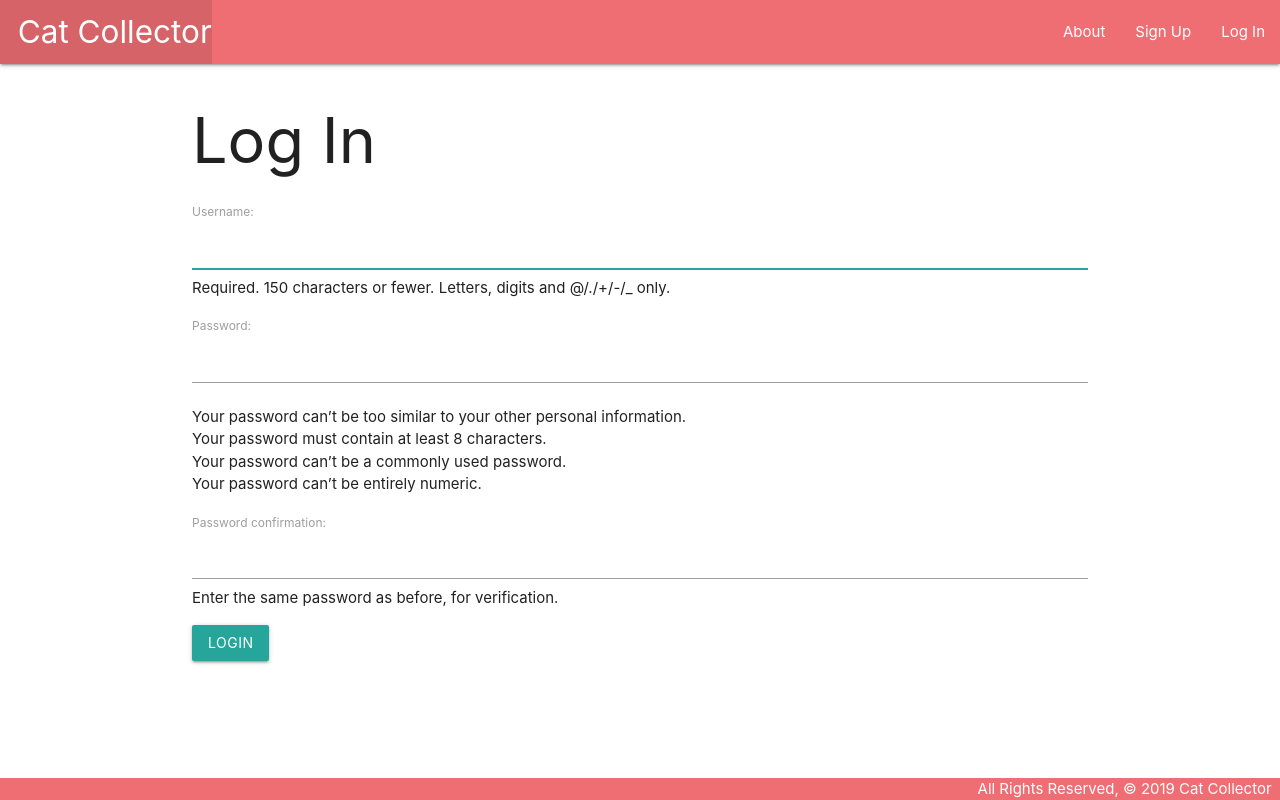
After one commit to beckthetech/catcollector, a Django app: page /accounts/signup/ in a window 1280 px wide. The commit adds this page. Run offline with Django 3.2, Linux system fonts and the light colour scheme.

Commit message:
Add signup" git push

```diff
--- a/main_app/templates/base.html
+++ b/main_app/templates/base.html
@@ -2,6 +2,7 @@
 
 <!DOCTYPE html>
 <html lang="en">
+
 <head>
   <meta charset="UTF-8">
   <meta name="viewport" content="width=device-width, initial-scale=1.0">
@@ -11,6 +12,7 @@
   <link rel="stylesheet" type="text/css" href="{% static 'css/style.css' %}">
   <script src="https://cdnjs.cloudflare.com/ajax/libs/materialize/1.0.0/js/materialize.min.js"></script>
 </head>
+
 <body>
   <header class="navbar-fixed">
     <nav>
@@ -28,6 +30,7 @@
             <li><a href="{% url 'index' %}">View All My Cats</a></li>
             <li><a href="{% url 'logout' %}">Log Out</a></li>
           {% else %}
+            <li><a href="{% url 'signup' %}">Sign Up</a></li>
             <li><a href="{% url 'login' %}">Log In</a></li>
           {% endif %}
         </ul>
@@ -42,4 +45,5 @@
     <div class="right">All Rights Reserved, &copy; 2019 Cat Collector &nbsp;</div>
   </footer>
 </body>
+
 </html>
--- /dev/null
+++ b/main_app/templates/registration/signup.html
@@ -0,0 +1,14 @@
+{% extends 'base.html' %}
+{% block content %}
+
+<h1>Log In</h1>
+
+<!-- Add the login form -->
+<form method="post" action="{% url 'login' %}">
+  {% csrf_token %}
+  {{ form.as_p }}
+  <input type="submit" class="btn" value="login">
+  <input type="hidden" name="next" value="{{ next }}">
+</form>
+
+{% endblock %}
--- a/main_app/urls.py
+++ b/main_app/urls.py
@@ -20,4 +20,5 @@ urlpatterns = [
   path('toys/create/', views.ToyCreate.as_view(), name='toys_create'),
   path('toys/<int:pk>/update/', views.ToyUpdate.as_view(), name='toys_update'),
   path('toys/<int:pk>/delete/', views.ToyDelete.as_view(), name='toys_delete'),
+  path('accounts/signup/', views.signup, name='signup'),
 ]
--- a/main_app/views.py
+++ b/main_app/views.py
@@ -1,6 +1,8 @@
 from django.shortcuts import render, redirect
 from django.views.generic.edit import CreateView, UpdateView, DeleteView
 from django.views.generic import ListView, DetailView
+from django.contrib.auth import login
+from django.contrib.auth.forms import UserCreationForm
 import uuid
 import boto3
 from .models import Cat, Toy, Photo
@@ -106,3 +108,22 @@ class ToyUpdate(UpdateView):
 class ToyDelete(DeleteView):
   model = Toy
   success_url = '/toys/'
+
+def signup(request):
+  error_message = ''
+  if request.method == 'POST':
+    # This is how to create a 'user' form object
+    # that includes the data from the browser
+    form = UserCreationForm(request.POST)
+    if form.is_valid():
+      # This will add the user to the database
+      user = form.save()
+      # This is how we log a user in via code
+      login(request, user)
+      return redirect('index')
+    else:
+      error_message = 'Invalid sign up - try again'
+  # A bad POST or a GET request, so render signup.html with an empty form
+  form = UserCreationForm()
+  context = {'form': form, 'error_message': error_message}
+  return render(request, 'registration/signup.html', context)
```
Lines whose indentation alone changed are shown as unchanged.
